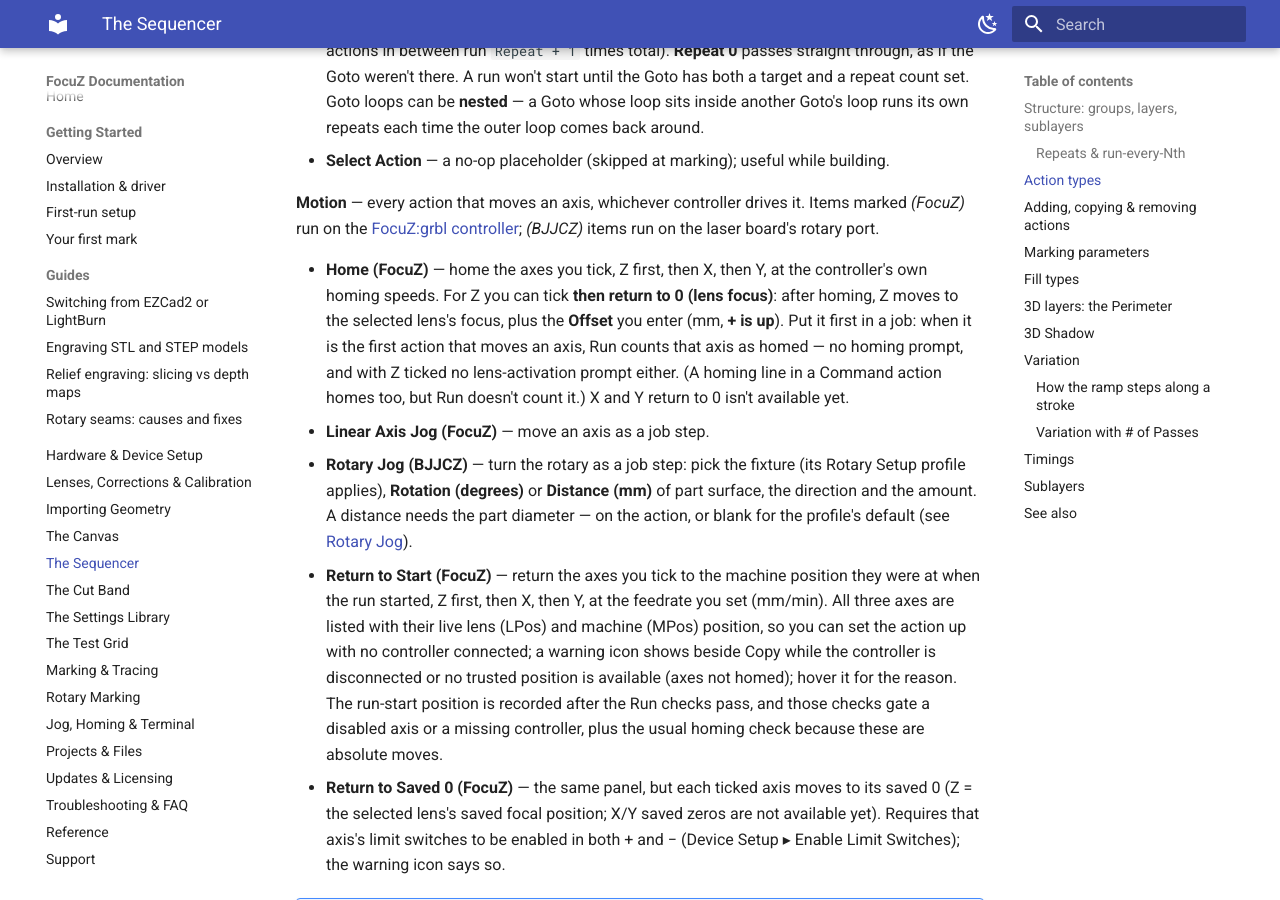
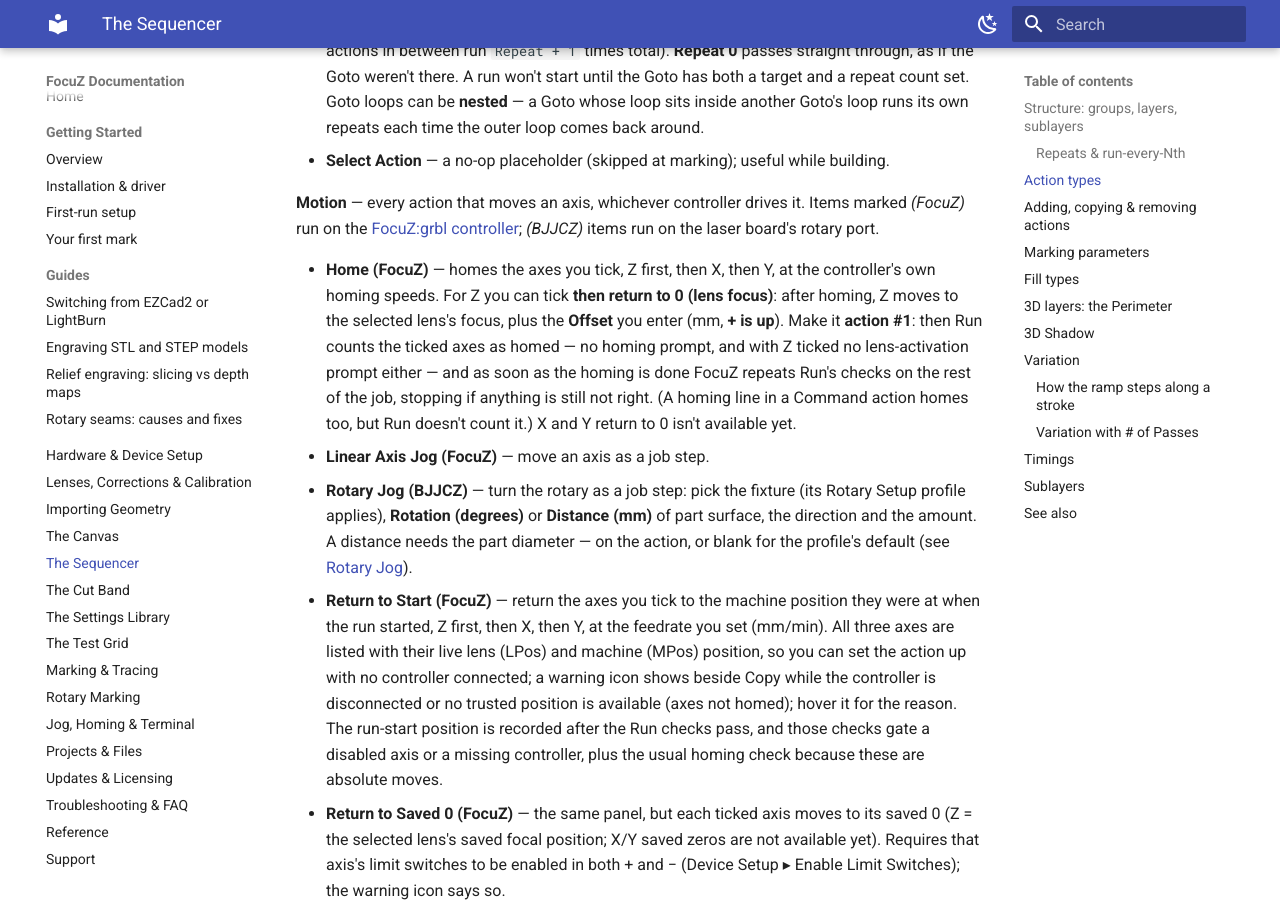
Before and after one commit to Lokahi-Shop/focuz-docs, an MkDocs documentation site: the page built from docs/sequencer.md, in a window 1280 px wide and 900 px high, scrolled down 1523 px. Built offline with MkDocs 1.6.1 and Material for MkDocs 9.7.7, drawn with Linux system fonts in a browser that asks for light colours.

Commit message:
Sequencer: Home action as action 1, checks repeated after homing
Co-Authored-By: Claude Opus 5.5 <noreply@anthropic.com>

```diff
--- a/docs/sequencer.md
+++ b/docs/sequencer.md
@@ -64,12 +64,13 @@ Adding an action opens a picker grouped by purpose:
 *(FocuZ)* run on the [FocuZ:grbl controller](jog-terminal.md); *(BJJCZ)* items run on the laser
 board's rotary port.
 
-- **Home (FocuZ)** — home the axes you tick, Z first, then X, then Y, at the controller's own homing
+- **Home (FocuZ)** — homes the axes you tick, Z first, then X, then Y, at the controller's own homing
   speeds. For Z you can tick **then return to 0 (lens focus)**: after homing, Z moves to the selected
-  lens's focus, plus the **Offset** you enter (mm, **+ is up**). Put it first in a job: when it is the
-  first action that moves an axis, Run counts that axis as homed — no homing prompt, and with Z ticked
-  no lens-activation prompt either. (A homing line in a Command action homes too, but Run doesn't count
-  it.) X and Y return to 0 isn't available yet.
+  lens's focus, plus the **Offset** you enter (mm, **+ is up**). Make it **action #1**: then Run counts
+  the ticked axes as homed — no homing prompt, and with Z ticked no lens-activation prompt either — and
+  as soon as the homing is done FocuZ repeats Run's checks on the rest of the job, stopping if anything
+  is still not right. (A homing line in a Command action homes too, but Run doesn't count it.) X and Y
+  return to 0 isn't available yet.
 - **Linear Axis Jog (FocuZ)** — move an axis as a job step.
 - **Rotary Jog (BJJCZ)** — turn the rotary as a job step: pick the fixture (its Rotary Setup
   profile applies), **Rotation (degrees)** or **Distance (mm)** of part surface, the direction and
```
